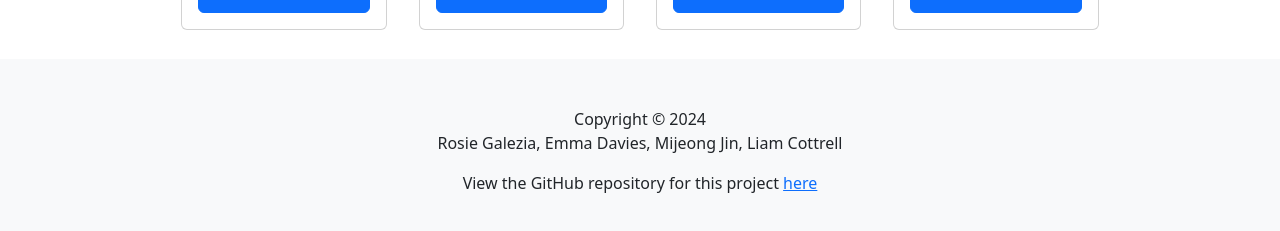
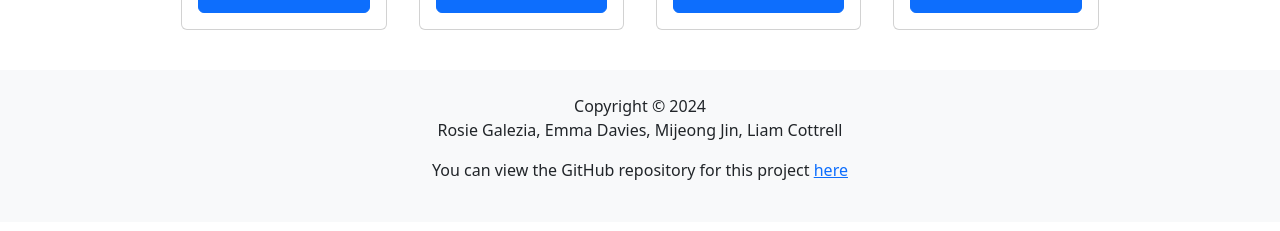
Before and after one commit to rosiegalezia/pawsome-pets, a React (Vite) app: page /#/About in a window 1280 px wide. Shown: the part 541-772 px from the top of the page. Built offline with nearby package versions, Linux system fonts and the light colour scheme.

Commit message:
just pulling

```diff
--- a/src/Components/Components.css
+++ b/src/Components/Components.css
@@ -7,7 +7,6 @@
 }
 
 .footer {
-    /* background-color: rgb(209, 209, 209); */
     bottom: 0;
-    position: fixed;
+    /* position: absolute; */
 }
--- a/src/Components/Footer.jsx
+++ b/src/Components/Footer.jsx
@@ -2,9 +2,9 @@ import './Components.css'
 
 function Footer() {
     return (
-        <div className='footer p-5 w-100 bg-light'>
+        <div className='footer p-4 w-100 bg-light'>
             <p className='text-center'>Copyright © 2024 <br /> Rosie Galezia, Emma Davies, Mijeong Jin, Liam Cottrell</p>
-            <p className='text-center'>View the GitHub repository for this project <a href='https://github.com/rosiegalezia/pawsome-pets'>here</a></p>
+            <p className='text-center'>You can view the GitHub repository for this project <a href='https://github.com/rosiegalezia/pawsome-pets'>here</a></p>
         </div>
     )
 }
```
